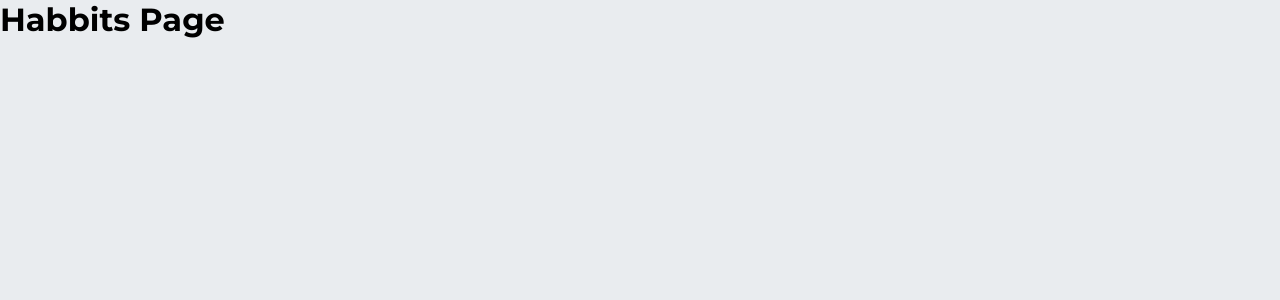
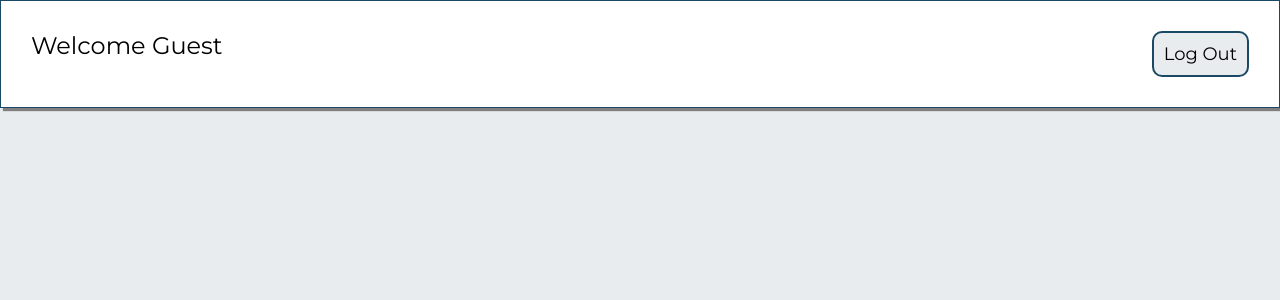
Before and after one commit to Yasmine-Hmida/Habbit-Flow, a React (Vite) app in the folder HabbitFlow/: page /Habbits in a window 1280 px wide. Shown: the top 300 px of the page. Built offline with nearby package versions, Linux system fonts and the light colour scheme.

Commit message:
Creation and styling of NavHabbits.jsx

```diff
--- /dev/null
+++ b/HabbitFlow/src/Components/NavHabbits.css
@@ -0,0 +1,30 @@
+/* Styling the Navbar in the Habbits Page */
+
+.navHabbits{
+    background-color: white;
+    padding:30px;
+    border: 0.1px solid #1b4965;
+    box-shadow: 3px 3px 1px gray;
+    position:sticky;
+    top:0;
+
+    display: flex;
+    justify-content: space-between;
+}
+
+.logOutBtn{
+    background-color: #e9ecef;
+}
+
+.welcomeHabbits{
+    font-size: x-large;
+    font-weight: 400;
+}
+
+
+/* Responsive Styling */
+@media screen and (max-width:600px){
+    .welcomeHabbits{
+        font-size: 20px;
+    }
+}
--- /dev/null
+++ b/HabbitFlow/src/Components/NavHabbits.jsx
@@ -0,0 +1,16 @@
+import { useNavigate } from "react-router-dom"
+import './NavHabbits.css'
+
+const NavHabbits = ({username}) => {
+
+    const navigate = useNavigate();
+
+    return (
+        <div className='navHabbits'>
+            <h1 className="welcomeHabbits">Welcome {username}</h1>
+            <button className="goHomeBtn logOutBtn" onClick={() => navigate('/' , {replace:true})}>Log Out</button>
+        </div>
+    )
+}
+
+export default NavHabbits
--- a/HabbitFlow/src/Hooks/useFormAuth.js
+++ b/HabbitFlow/src/Hooks/useFormAuth.js
@@ -159,7 +159,12 @@ const useFormAuth = () => {
             for(let user of users){
                 if(user.username === currentUser.username && user.email === currentUser.email && user.password === currentUser.password){
                     isExistant = true;
-                    navigate('/Habbits', { replace: true });
+
+                    navigate('/Habbits', {
+                        replace: true,
+                        state: { username: currentUser.username }
+                    });
+
                     return;
                 }
             }
--- a/HabbitFlow/src/Pages/Habbits.jsx
+++ b/HabbitFlow/src/Pages/Habbits.jsx
@@ -1,11 +1,17 @@
-import React from 'react'
+import NavHabbits from '../Components/NavHabbits.jsx'
+import { useLocation } from 'react-router-dom'
 
 const Habbits = () => {
-  return (
-    <div>
-      <h1>Habbits Page</h1>
-    </div>
-  )
+
+    // Get the Username of the current user
+    const Location = useLocation();
+    const username = Location.state?.username || 'Guest';
+
+    return (
+      <>
+          <NavHabbits username={username}/>
+      </>
+    )
 }
 
 export default Habbits
--- a/HabbitFlow/src/Pages/Register.css
+++ b/HabbitFlow/src/Pages/Register.css
@@ -76,7 +76,7 @@
 
     position: absolute;
     right: 10px;
-    top: 40%;
+    top: 45%;
     transform: translateY(-50%);
 }
 
```
